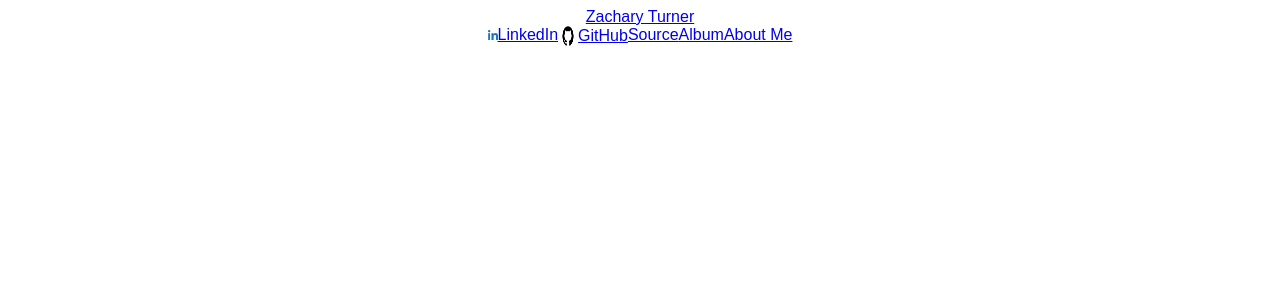
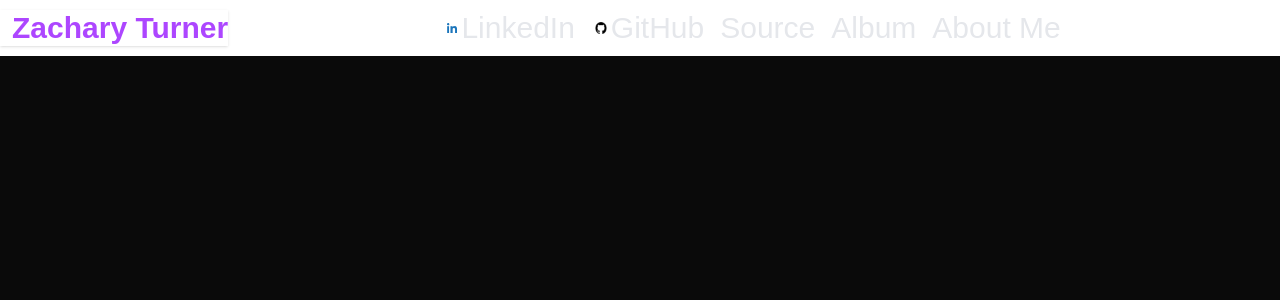
Before and after one commit to FlaccidFacade/portfolio, a Next.js app in the folder app/: page / in a window 1280 px wide. Shown: the top 300 px of the page. Built offline with nearby package versions, Linux system fonts and the light colour scheme.

Commit message:
feat: add devcontainer configuration and update styles for Tailwind CSS

```diff
--- a/app/package.json
+++ b/app/package.json
@@ -20,7 +20,7 @@
   },
   "devDependencies": {
     "@codecov/webpack-plugin": "^1.9.1",
-    "@tailwindcss/postcss": "^4.1.16",
+    "@tailwindcss/postcss": "^4.1.18",
     "@testing-library/dom": "^10.4.0",
     "@testing-library/jest-dom": "^6.6.3",
     "@testing-library/react": "^16.0.1",
@@ -34,9 +34,9 @@
     "eslint-config-next": "16.1.6",
     "jest": "^30.0.0",
     "jest-environment-jsdom": "^30.0.0",
-    "postcss": "^8",
+    "postcss": "^8.5.6",
     "prettier": "^3",
-    "tailwindcss": "^4.0.9",
+    "tailwindcss": "^4.1.18",
     "ts-jest": "^29.2.5",
     "ts-node": "^10.9.2",
     "typescript": "^5"
--- a/app/src/styles/globals.css
+++ b/app/src/styles/globals.css
@@ -1,27 +1,23 @@
-@tailwind base;
-@tailwind components;
-@tailwind utilities;
+@import "tailwindcss";
 
-:root {
-  --background: #ffffff;
-  --foreground: #171717;
+@theme {
+  --color-background: #ffffff;
+  --color-foreground: #171717;
 }
 
 @media (prefers-color-scheme: dark) {
-  :root {
-    --background: #0a0a0a;
-    --foreground: #ededed;
+  @theme {
+    --color-background: #0a0a0a;
+    --color-foreground: #ededed;
   }
 }
 
 body {
-  color: var(--foreground);
-  background: var(--background);
+  color: var(--color-foreground);
+  background: var(--color-background);
   font-family: Arial, Helvetica, sans-serif;
 }
 
-@layer utilities {
-  .text-balance {
-    text-wrap: balance;
-  }
+@utility text-balance {
+  text-wrap: balance;
 }
```
Also changed, not shown: 2 other files (tests, documents, lock files or other folders).
